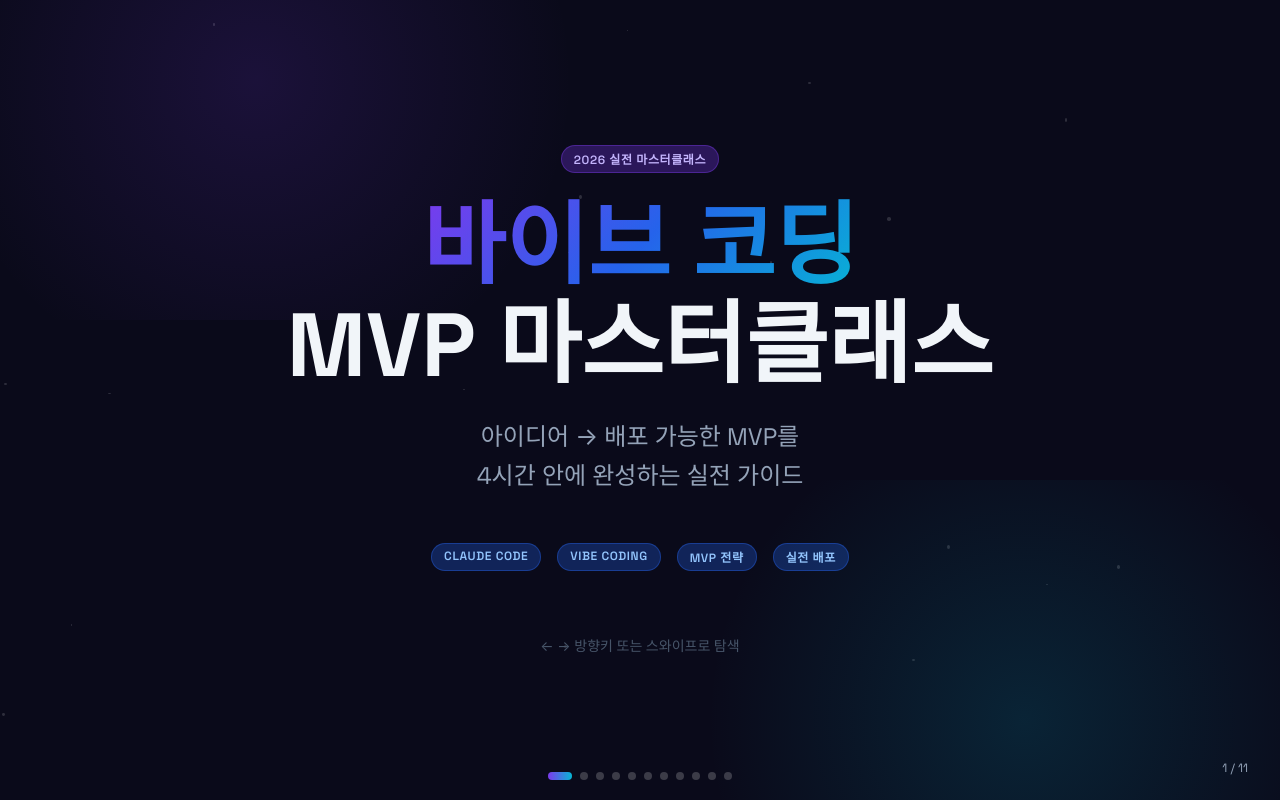
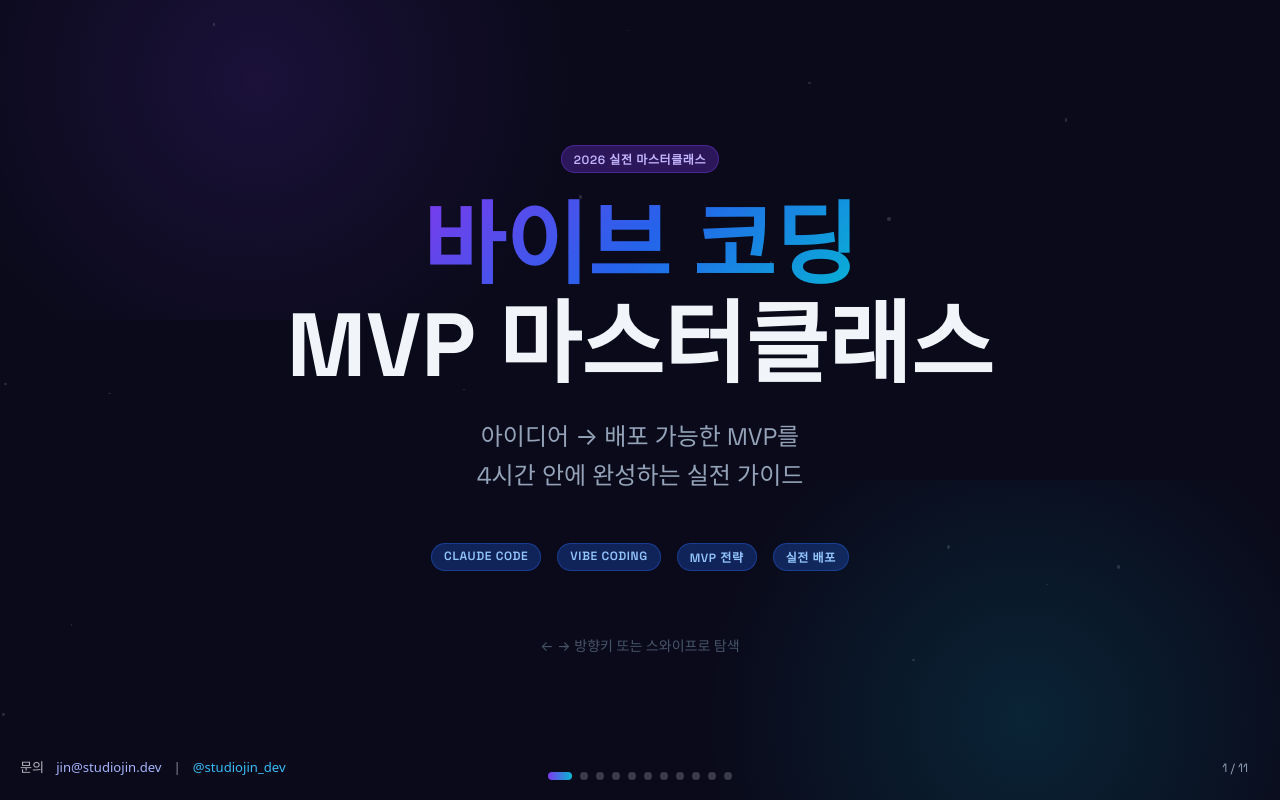
Before and after one commit to kimjj81/vibe-lessons, a React (Vite) app: page / in a window 1280 px wide. Built offline with nearby package versions, Linux system fonts and the light colour scheme; a web font is replaced by a local one.

Commit message:
Add bottom-left contact links

```diff
--- a/src/App.jsx
+++ b/src/App.jsx
@@ -132,6 +132,36 @@
       </div>
 
       <NavDots current={current} total={TOTAL_SLIDES} onGoto={goTo} />
+
+      <div style={{
+        position: 'fixed',
+        left: '20px',
+        bottom: '24px',
+        zIndex: 101,
+        display: 'flex',
+        gap: '12px',
+        fontSize: '0.82rem',
+        color: '#e5e7eb',
+        fontFamily: 'system-ui, -apple-system, Segoe UI, sans-serif',
+        alignItems: 'center',
+      }}>
+        <span style={{ opacity: 0.8 }}>문의</span>
+        <a
+          href="mailto:jin@studiojin.dev"
+          style={{ color: '#a5b4fc', textDecoration: 'none' }}
+        >
+          jin@studiojin.dev
+        </a>
+        <span style={{ opacity: 0.6 }}>|</span>
+        <a
+          href="https://x.com/studiojin_dev"
+          target="_blank"
+          rel="noopener noreferrer"
+          style={{ color: '#38bdf8', textDecoration: 'none' }}
+        >
+          @studiojin_dev
+        </a>
+      </div>
     </div>
   );
 }
```
